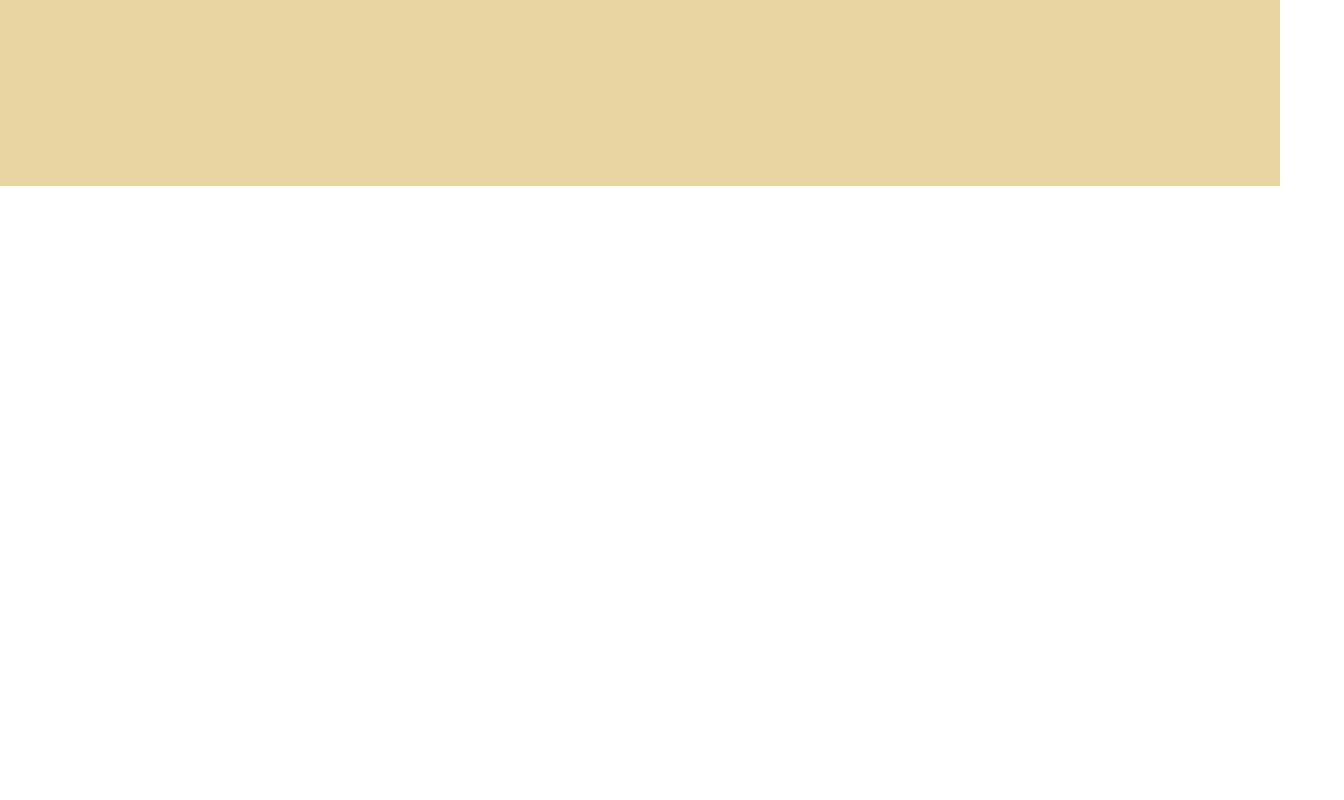
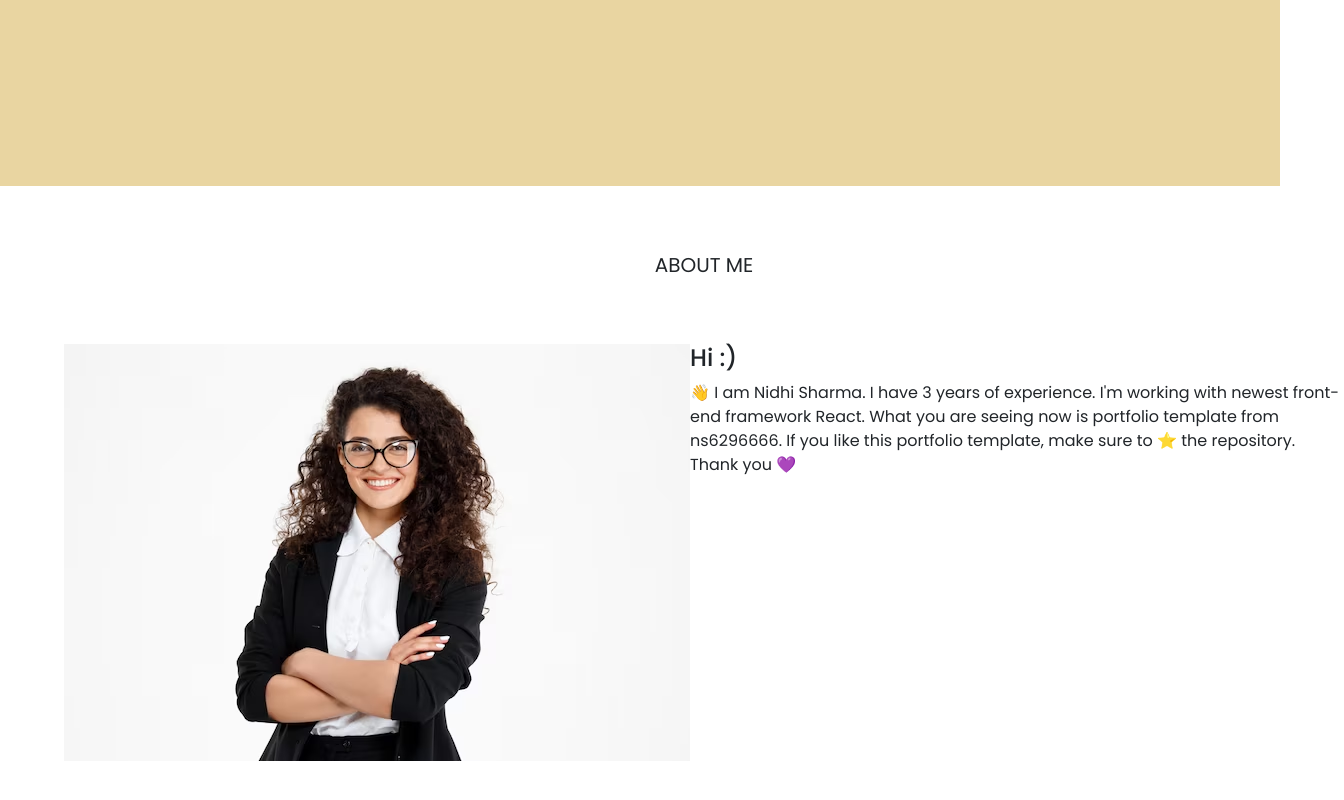
Before and after one commit to ns6296666/portfolio, a React (Vite) app in the folder react-portfolio/: page / in a window 1280 px wide. Shown: the part 614-1414 px from the top of the page, 1344 px wide, since content can reach past the window. Before the commit the page ends 800 px from the top, so only its background shows below. Built offline with nearby package versions, Linux system fonts and the light colour scheme.

Commit message:
added about content

```diff
--- a/react-portfolio/index.html
+++ b/react-portfolio/index.html
@@ -3,7 +3,12 @@
   <head>
     <meta charset="UTF-8" />
     <link rel="icon" type="image/svg+xml" href="/vite.svg" />
-
+    <link
+      href="https://cdn.jsdelivr.net/npm/bootstrap@5.0.2/dist/css/bootstrap.min.css"
+      rel="stylesheet"
+      integrity="sha384-EVSTQN3/azprG1Anm3QDgpJLIm9Nao0Yz1ztcQTwFspd3yD65VohhpuuCOmLASjC"
+      crossorigin="anonymous"
+    />
     <link rel="preconnect" href="https://fonts.googleapis.com" />
     <link rel="preconnect" href="https://fonts.gstatic.com" crossorigin />
     <link
@@ -15,6 +20,11 @@
   </head>
   <body>
     <div id="root"></div>
+    <script
+      src="https://cdn.jsdelivr.net/npm/bootstrap@5.0.2/dist/js/bootstrap.bundle.min.js"
+      integrity="sha384-MrcW6ZMFYlzcLA8Nl+NtUVF0sA7MsXsP1UyJoMp4YLEuNSfAP+JcXn/tWtIaxVXM"
+      crossorigin="anonymous"
+    ></script>
     <script type="module" src="/src/main.jsx"></script>
   </body>
 </html>
--- /dev/null
+++ b/react-portfolio/src/About.jsx
@@ -0,0 +1,21 @@
+import picture from "./assets/picture.avif";
+
+export default function About() {
+  return (
+    <div className="about">
+      <p className="about-heading text-center">ABOUT ME</p>
+      <div className="about-content">
+        <img src={picture} />
+        <div>
+          <h4>Hi :)</h4>
+          <p>
+            👋 I am Nidhi Sharma. I have 3 years of experience. I'm working with
+            newest front-end framework React. What you are seeing now is
+            portfolio template from ns6296666. If you like this portfolio
+            template, make sure to ⭐ the repository. Thank you 💜
+          </p>
+        </div>
+      </div>
+    </div>
+  );
+}
--- a/react-portfolio/src/App.css
+++ b/react-portfolio/src/App.css
@@ -83,3 +83,19 @@ position: absolute;
   from { width: 0 }
   to { width: 100% }
 }
+
+/* About Css */
+.about{
+  width: 100%;
+  height: 700px;
+  margin: 5%;
+}
+
+.about-heading{
+  font-size: 20px;
+  margin-bottom: 5%;
+}
+.about-content{
+  display: flex;
+  flex-direction: row;
+}
--- a/react-portfolio/src/App.jsx
+++ b/react-portfolio/src/App.jsx
@@ -1,9 +1,10 @@
 import Home from "./Home";
-
+import About from "./About";
 function App() {
   return (
     <>
       <Home />
+      <About />
     </>
   );
 }
```
Also changed, not shown: react-portfolio/src/assets/picture.avif (added).
